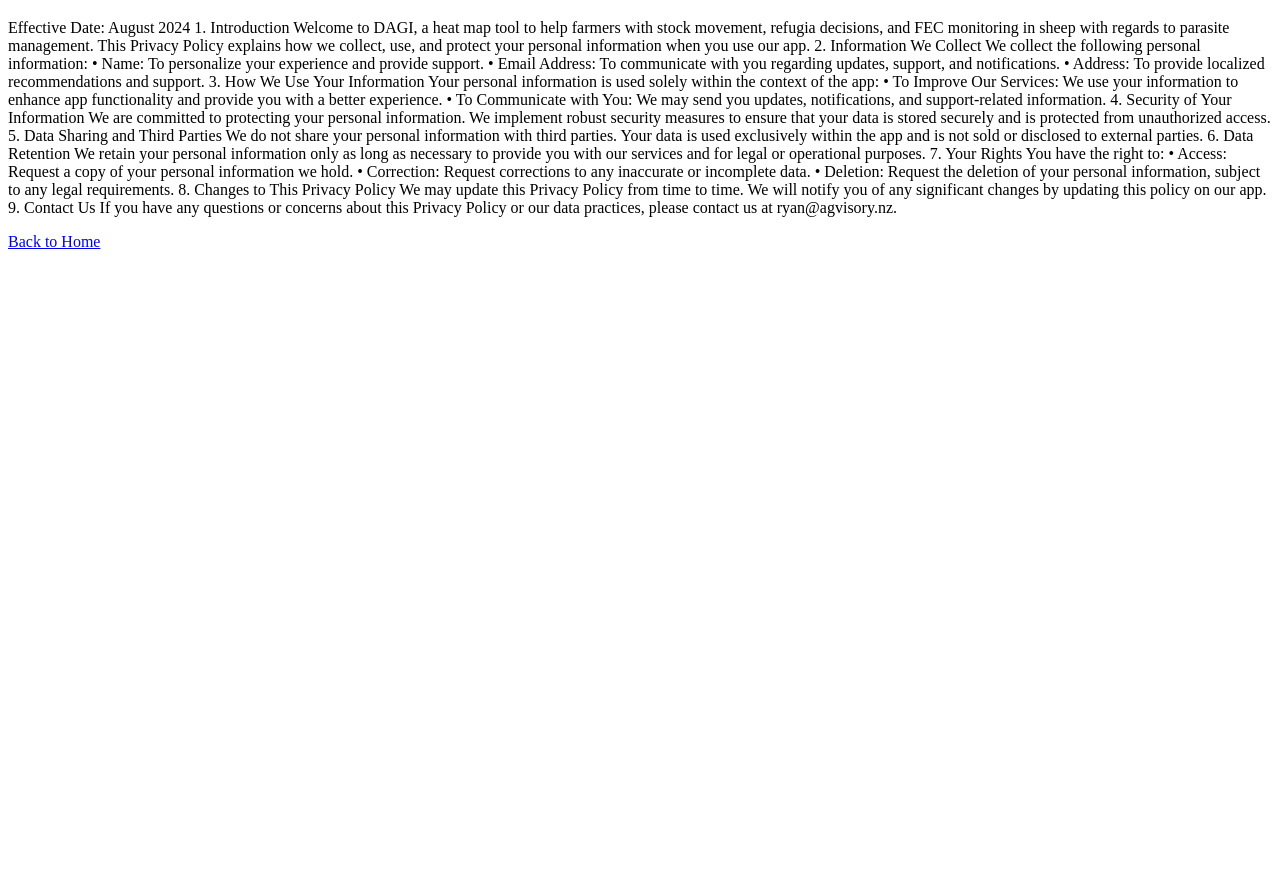
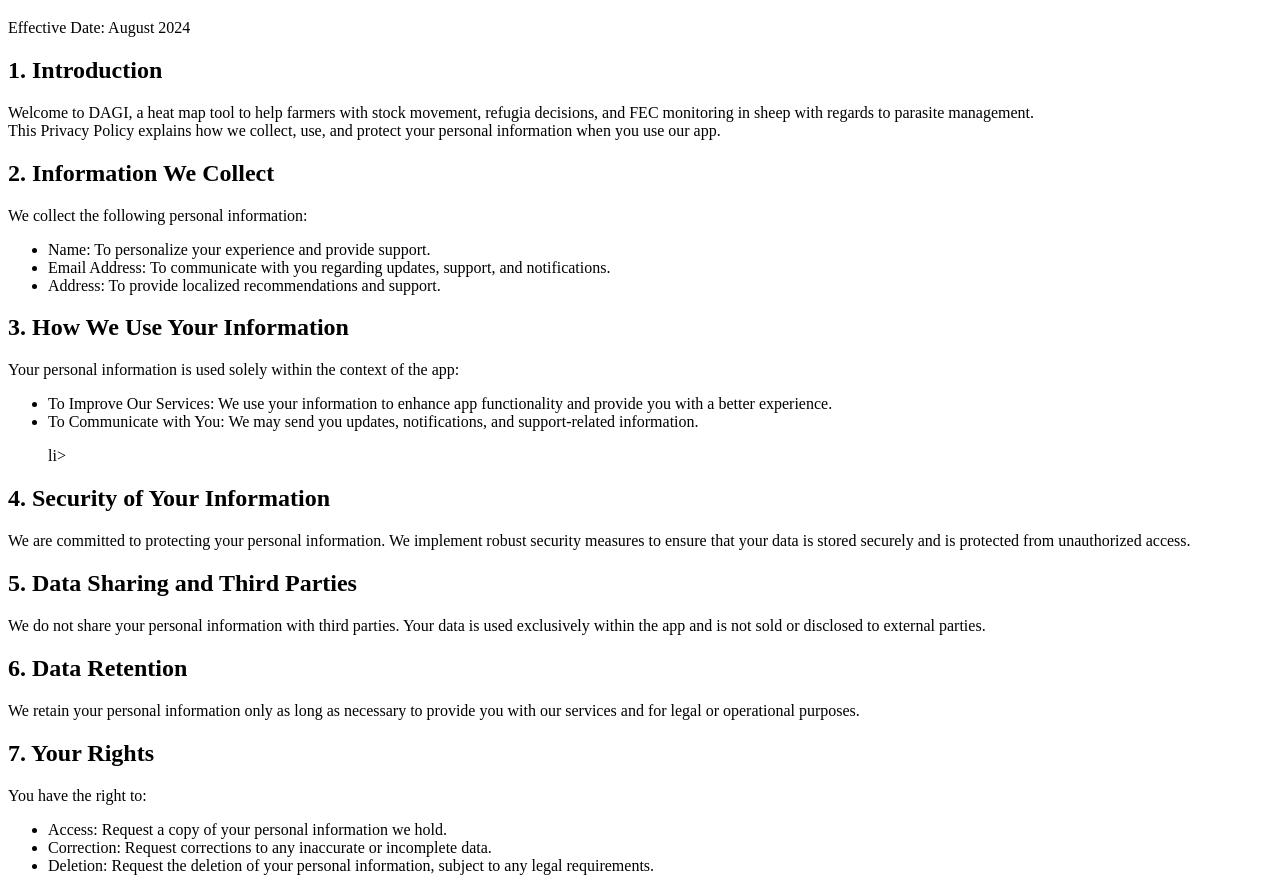
Before and after one commit to alex-blair/dagi-pages, a plain HTML site: page privacy-policy.html in a window 1280 px wide. Shown: the part 61-952 px from the top of the page. Before the commit the page ends 800 px from the top, so only its background shows below. Drawn offline with Linux system fonts and the light colour scheme.

Commit message:
Update privacy policy formatting

```diff
--- a/privacy-policy.html
+++ b/privacy-policy.html
@@ -8,63 +8,72 @@
 <body>
     <h1>Privacy Policy</h1>
     <p>
-
         Effective Date: August 2024
-
-    1. Introduction
-
-    Welcome to DAGI, a heat map tool to help farmers with stock movement, refugia decisions, and FEC monitoring in sheep with regards to
+    </p>
+    <h2>1. Introduction</h2>
+    <p>
+        Welcome to DAGI, a heat map tool to help farmers with stock movement, refugia decisions, and FEC monitoring in
+        sheep with regards to
         parasite management.
-
+        <br />
         This Privacy Policy explains how we collect, use, and protect your personal information when you use our app.
-
-    2. Information We Collect
-
+    </p>
+    <h2>2. Information We Collect</h2>
+    <p>
         We collect the following personal information:
-
-    • Name: To personalize your experience and provide support.
-    • Email Address: To communicate with you regarding updates, support, and notifications.
-    • Address: To provide localized recommendations and support.
-
-    3. How We Use Your Information
-
+        <br />
+    <ul>
+        <li>Name: To personalize your experience and provide support.</li>
+        <li>Email Address: To communicate with you regarding updates, support, and notifications.</li>
+        <li>Address: To provide localized recommendations and support.</li>
+    </ul>
+    </p>
+    <h2>3. How We Use Your Information</h2>
+    <p>
         Your personal information is used solely within the context of the app:
-
-    • To Improve Our Services: We use your information to enhance app functionality and provide you with a better
+        <br />
+    <ul>
+        <li>To Improve Our Services: We use your information to enhance app functionality and provide you with a better
             experience.
-    • To Communicate with You: We may send you updates, notifications, and support-related information.
-
-    4. Security of Your Information
-
-    We are committed to protecting your personal information. We implement robust security measures to ensure that your data
-    is stored securely and is protected from unauthorized access.
-
-    5. Data Sharing and Third Parties
-
-    We do not share your personal information with third parties. Your data is used exclusively within the app and is not
-    sold or disclosed to external parties.
-
-    6. Data Retention
-
-    We retain your personal information only as long as necessary to provide you with our services and for legal or
-    operational purposes.
-
-    7. Your Rights
-
+        </li>
+        <li>To Communicate with You: We may send you updates, notifications, and support-related information.</p>li>
+    </ul>
+    </p>
+    <h2>4. Security of Your Information</h2>
+    <p>
+        We are committed to protecting your personal information. We implement robust security measures to ensure
+        that your data is stored securely and is protected from unauthorized access.
+    </p>
+    <h2>5. Data Sharing and Third Parties</h2>
+    <p>
+        We do not share your personal information with third parties. Your data is used exclusively within the app
+        and is not sold or disclosed to external parties.
+    </p>
+    <h2>6. Data Retention</h2>
+    <p>
+        We retain your personal information only as long as necessary to provide you with our services and for legal
+        or operational purposes.
+    </p>
+    <h2>7. Your Rights</h2>
+    <p>
         You have the right to:
-
-    • Access: Request a copy of your personal information we hold.
-    • Correction: Request corrections to any inaccurate or incomplete data.
-    • Deletion: Request the deletion of your personal information, subject to any legal requirements.
-
-    8. Changes to This Privacy Policy
-
-    We may update this Privacy Policy from time to time. We will notify you of any significant changes by updating this
-    policy on our app.
-
-    9. Contact Us
-
-    If you have any questions or concerns about this Privacy Policy or our data practices, please contact us at ryan@agvisory.nz.
+        <br />
+    <ul>
+        <li>Access: Request a copy of your personal information we hold.</li>
+        <li>Correction: Request corrections to any inaccurate or incomplete data.</li>
+        <li>Deletion: Request the deletion of your personal information, subject to any legal requirements.</li>
+    </ul>
+    </p>
+    <h2>8. Changes to This Privacy Policy</h2>
+    <p>
+        We may update this Privacy Policy from time to time. We will notify you of any significant changes by
+        updating
+        this policy on our app.
+    </p>
+    <h2>9. Contact Us</h2>
+    <p>
+        If you have any questions or concerns about this Privacy Policy or our data practices, please contact us at
+        ryan@agvisory.nz.
     </p>
     <a href="index.html">Back to Home</a>
 </body>
```
Lines whose indentation alone changed are shown as unchanged.
